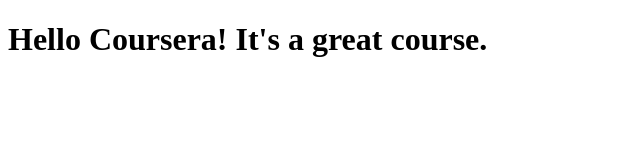
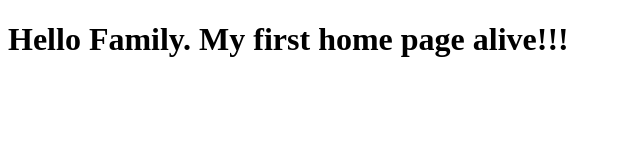
Before and after one commit to mcadavid/coursera-test, a plain HTML site: page site/index.html in a window 1280 px wide. Shown: the whole page, without its empty margins (0-640 px from the left). Drawn offline with Linux system fonts and the light colour scheme.

Commit message:
the first different message

```diff
--- a/site/index.html
+++ b/site/index.html
@@ -1,9 +1,9 @@
 <!DOCTYPE html>
 <html>
 <head>
-	<title>Hello Coursera</title>
+	<title>Hello Family</title>
 </head>
 <body>
-	<h1>Hello Coursera! It's a great course.</h1>
+	<h1>Hello Family. My first home page alive!!!</h1>
 </body>
 </html>
```
